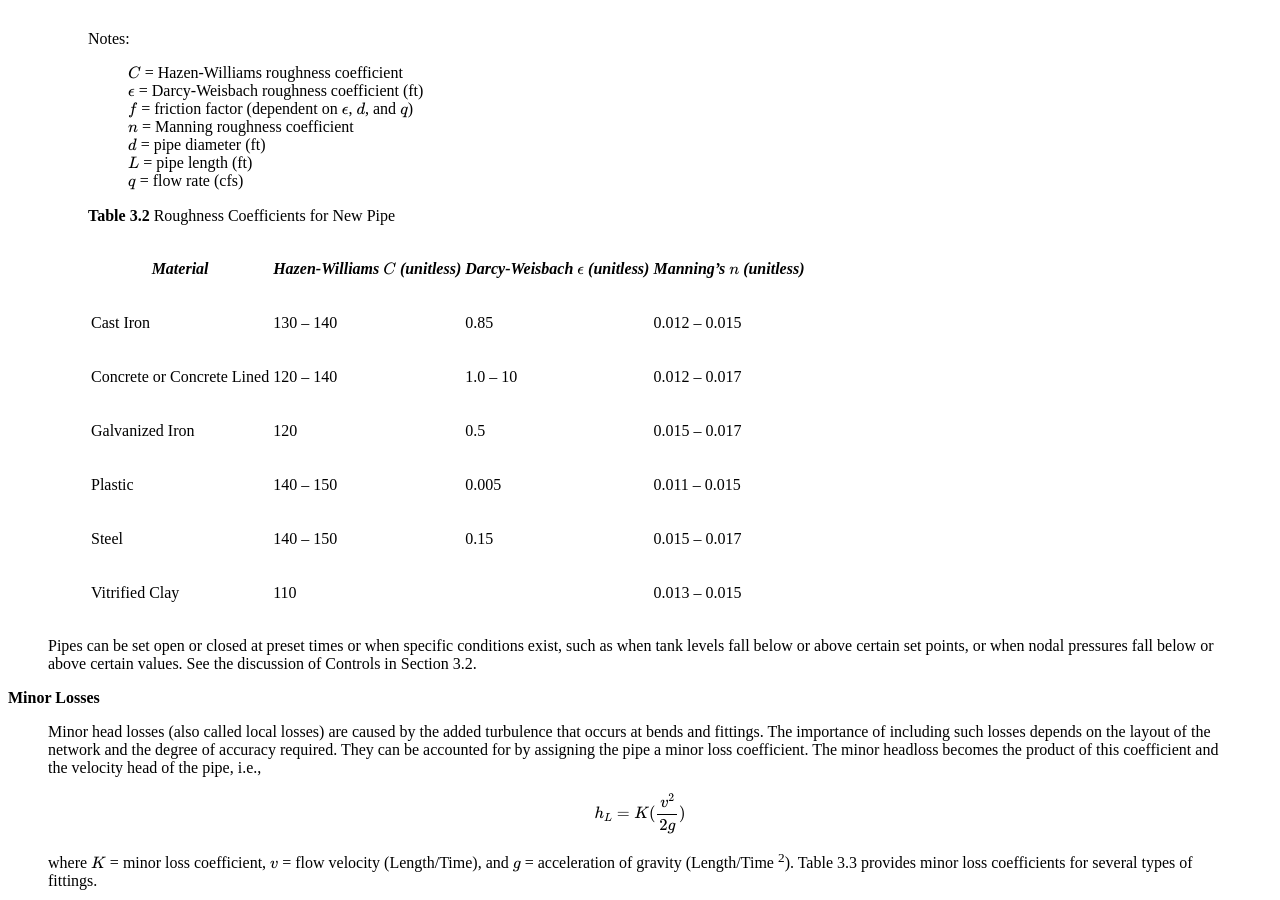
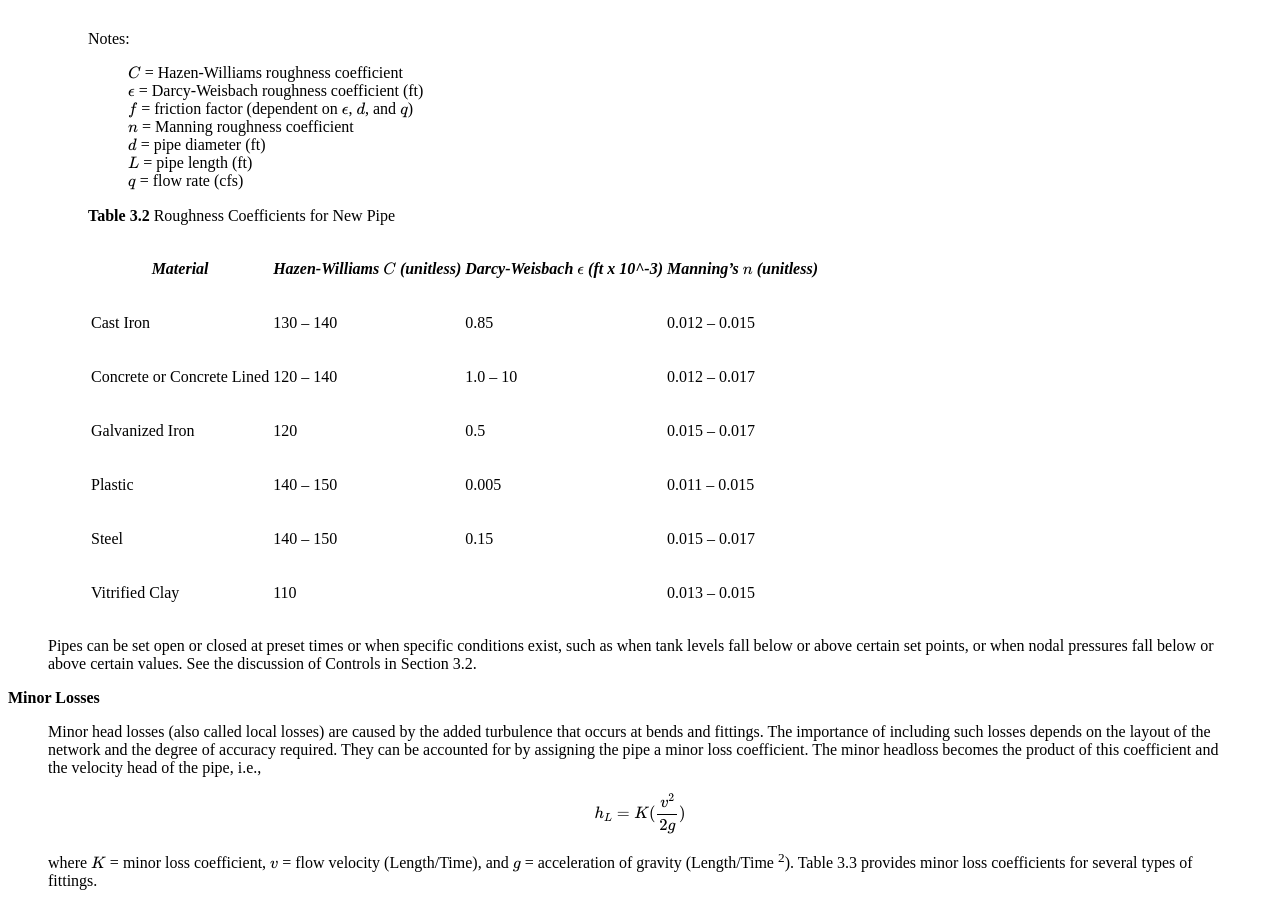
Before and after one commit to USEPA/epanet-manual, a Sphinx documentation site: the page built from docs/3_network_model.rst, in a window 1280 px wide and 900 px high, scrolled down 3942 px. Built offline with Sphinx 7.4.7 and the Read the Docs theme 2.0.0, drawn with Linux system fonts in a browser that asks for light colours.

Commit message:
Signed-off-by: fengshang1972 <51705206+fengshang1972@users.noreply.github.com>

```diff
--- a/docs/3_network_model.rst
+++ b/docs/3_network_model.rst
@@ -279,7 +279,7 @@ Physical Components
     +-----------------+------------------+-----------------+-----------------+
     |    *Material*   | *Hazen-Williams* | *Darcy-Weisbach*| *Manning's*     |
     |                 | :math:`C`        | :math:`\epsilon`| :math:`n`       |
-    |                 | *(unitless)*     | *(unitless)*    | *(unitless)*    |
+    |                 | *(unitless)*     | *(ft x 10^-3)*  | *(unitless)*    |
     +=================+==================+=================+=================+
     |    Cast Iron    |    130 -- 140    |     0.85        |  0.012 -- 0.015 |
     +-----------------+------------------+-----------------+-----------------+
```
